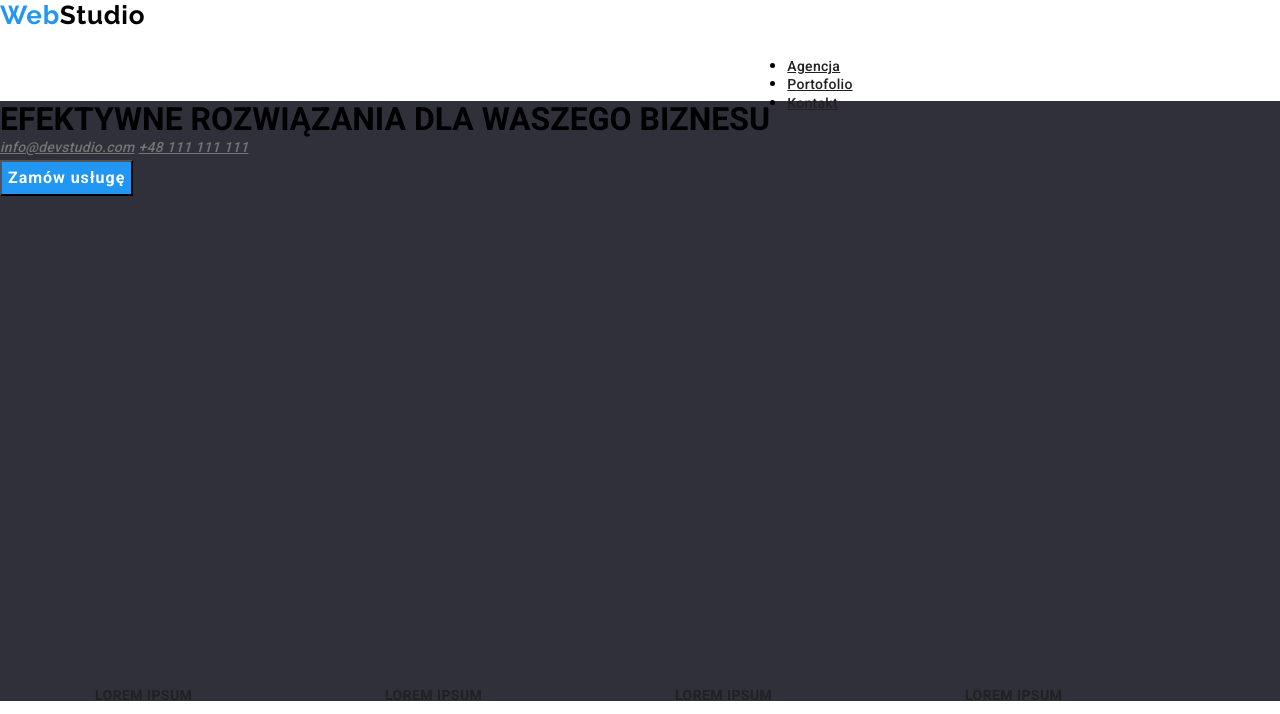
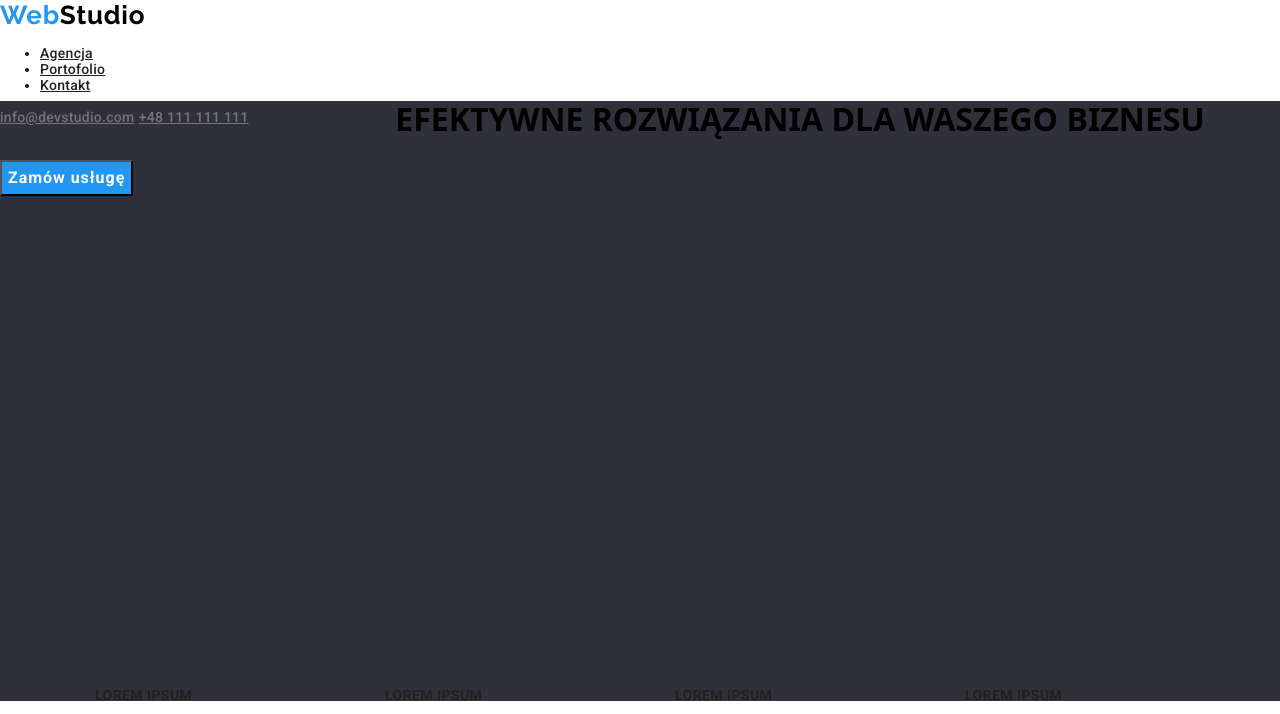
Before and after one commit to Karolblocki/goit-markup-hw-03, a plain HTML site: page index.html in a window 1280 px wide. Shown: the top 714 px of the page. Drawn offline with nearby package versions, Linux system fonts and the light colour scheme.

Commit message:
thirdhomework

```diff
--- a/css/style.css
+++ b/css/style.css
@@ -1,4 +1,4 @@
-body {
+.body {
     font-family: 'Roboto', sans-serif;
 }
 .link:focus,
@@ -50,7 +50,7 @@ text-align: left;
  .button{
     cursor: pointer;
  }
- .nav{
+ .navi{
    color: #161616;
    font-family: Roboto;
 font-size: 14px;
@@ -191,10 +191,12 @@ top: 0px;
 background-color: #FFFFFF;
 
 }
+.page-header{
+  display: flex;
+  justify-content: space-between;
+}
 .menu{
    display: flex;
-   padding:  10px;
-   justify-content: center
 }
 
 .containerh1 {
@@ -204,6 +206,16 @@ left: 0px;
 top: 80px;
 background: #2F303A;
 margin: 10px auto;
+}
+.h1-set  {
+  display: flex;
+  justify-content: center;
+  text-align: center;
+}
+.but-set{
+   display: flex;
+   justify-content: center;
+   text-align: center;
 }
 .containerlorem{
 width: 1170px;
--- a/index.html
+++ b/index.html
@@ -17,23 +17,23 @@
         <link rel="stylesheet" href="./css/style.css">
 </head>
     <body>
-        <header>
+        <header class="page-header">
             <div class="containerheader">
             <a class="link" href="./index.html"><span class="colorblue">Web</span><span class="colorblack">Studio</span></a>
          <nav class="navi menu">
             <ul>
-                <li><a class="link black bluehover" href="Agencja">Agencja</a></li>
+                <li><a class="link black" href="Agencja">Agencja</a></li>
                 <li><a class="link black" href="./portfolio.html">Portofolio</a></li>
                 <li><a class="link black" href="Kontakt">Kontakt</a></li>
             </ul>
         </nav>
-        <address><a class="link grey"  href="mailto:info@devstudio">info@devstudio.com</a>
-            <a class="link grey" href="tel:+48111111111">+48 111 111 111</a></address>
+         <a class="link grey"  href="mailto:info@devstudio">info@devstudio.com</a>
+         <a class="link grey" href="tel:+48111111111">+48 111 111 111</a>
         </div>
     </header>
     <div class="containerh1">
-        <h1>EFEKTYWNE ROZWIĄZANIA DLA WASZEGO BIZNESU</h1>
-        <button class="link1 button1" type="button">Zamów usługę</button>
+        <h1 class="h1-set">EFEKTYWNE ROZWIĄZANIA DLA WASZEGO BIZNESU</h1>
+        <button class="link1 button1 but-set" type="button">Zamów usługę</button>
     </div>
         <main>
             <section>
```
Also changed, not shown: portfolio.html (+0 -2 lines), 1 other file.
